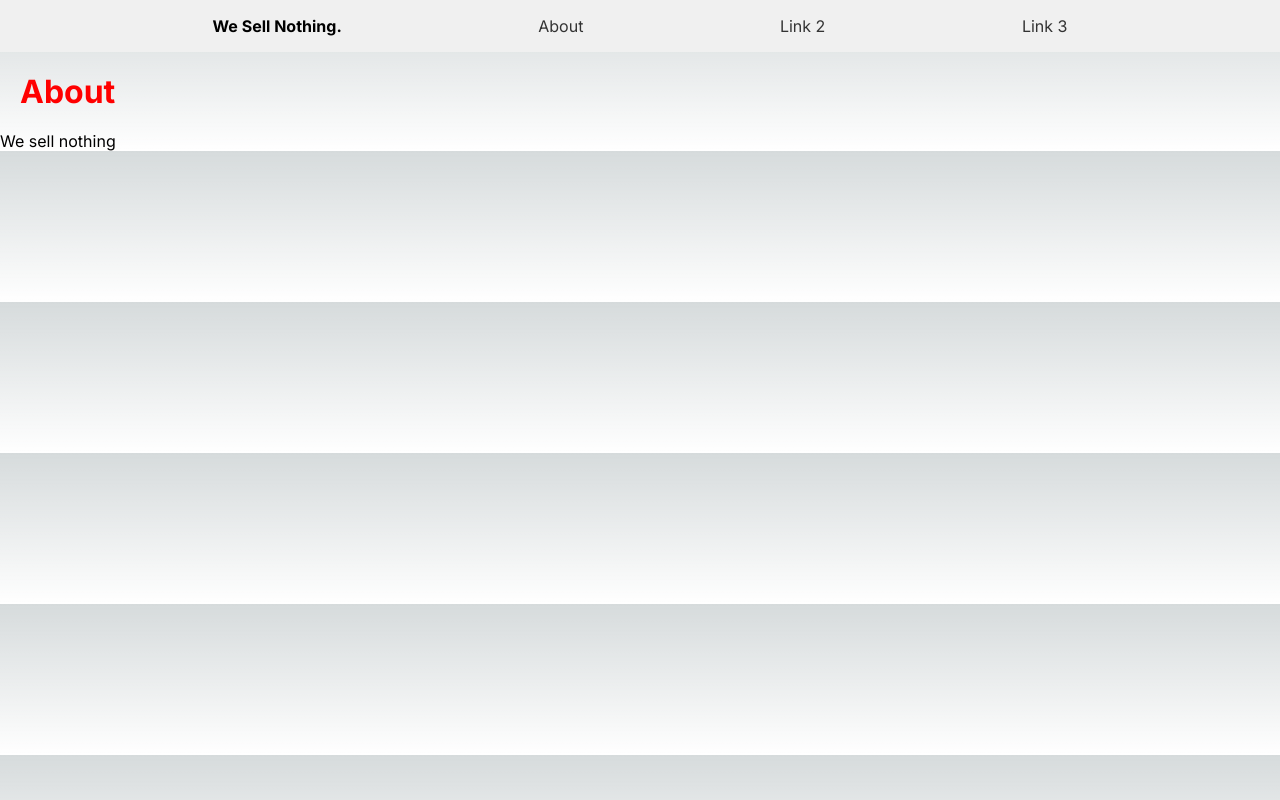
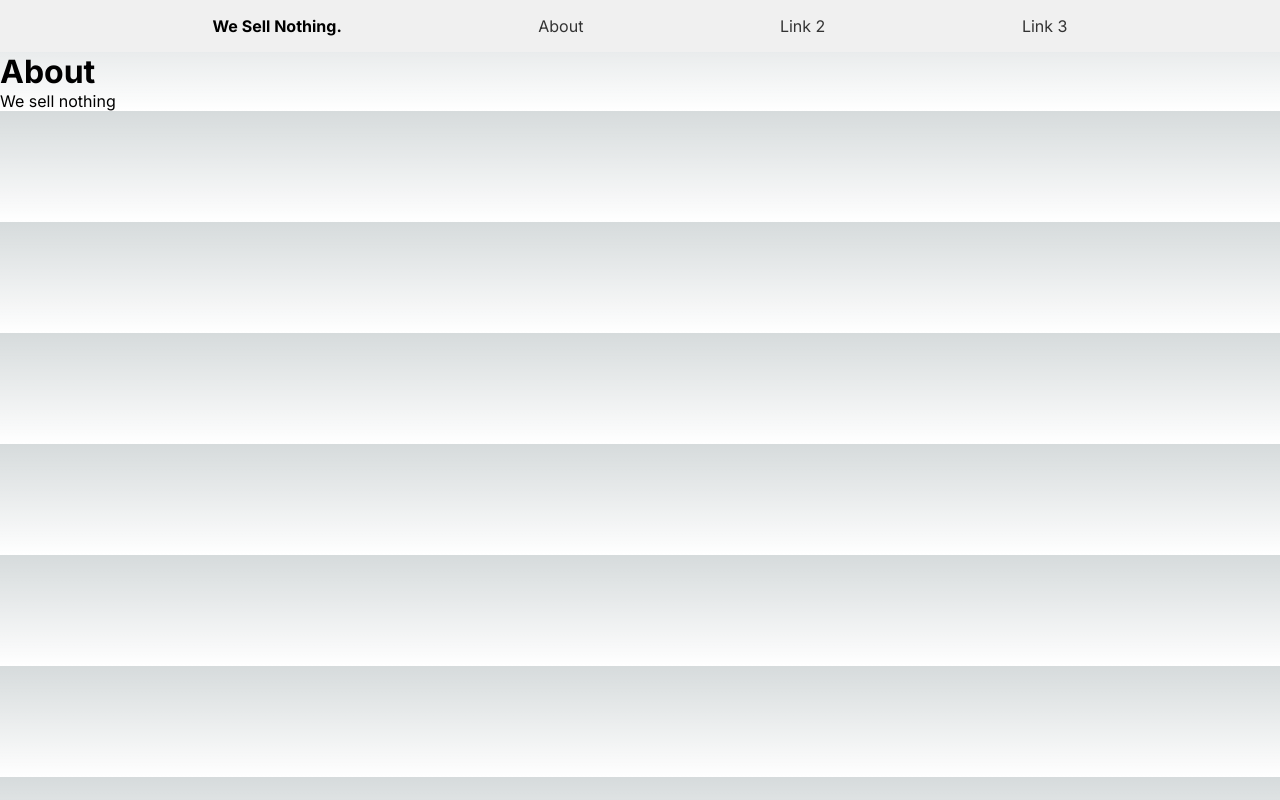
Before and after one commit to bakejona/n317-homework-1, a Next.js app: page /about in a window 1280 px wide. Built offline with nearby package versions, Linux system fonts and the light colour scheme.

Commit message:
about div created

```diff
--- a/src/app/about/about.module.css
+++ b/src/app/about/about.module.css
@@ -1,4 +1,6 @@
-h1 {
-    margin: 20px;
-    color: red;
+.about-main {
+    h1 {
+        margin: 20px;
+        color: red;
+    }
 }
--- a/src/app/about/page.js
+++ b/src/app/about/page.js
@@ -12,8 +12,11 @@ export default function About() {
             <a href="#" style={{ textDecoration: 'none', color: '#333' }}>Link 3</a>
           </nav>
           <main>
+            <div class="about-main">
             <h1>About</h1>
             <p>We sell nothing</p>
+            </div>
+
           </main>
         </div>
         );
```
